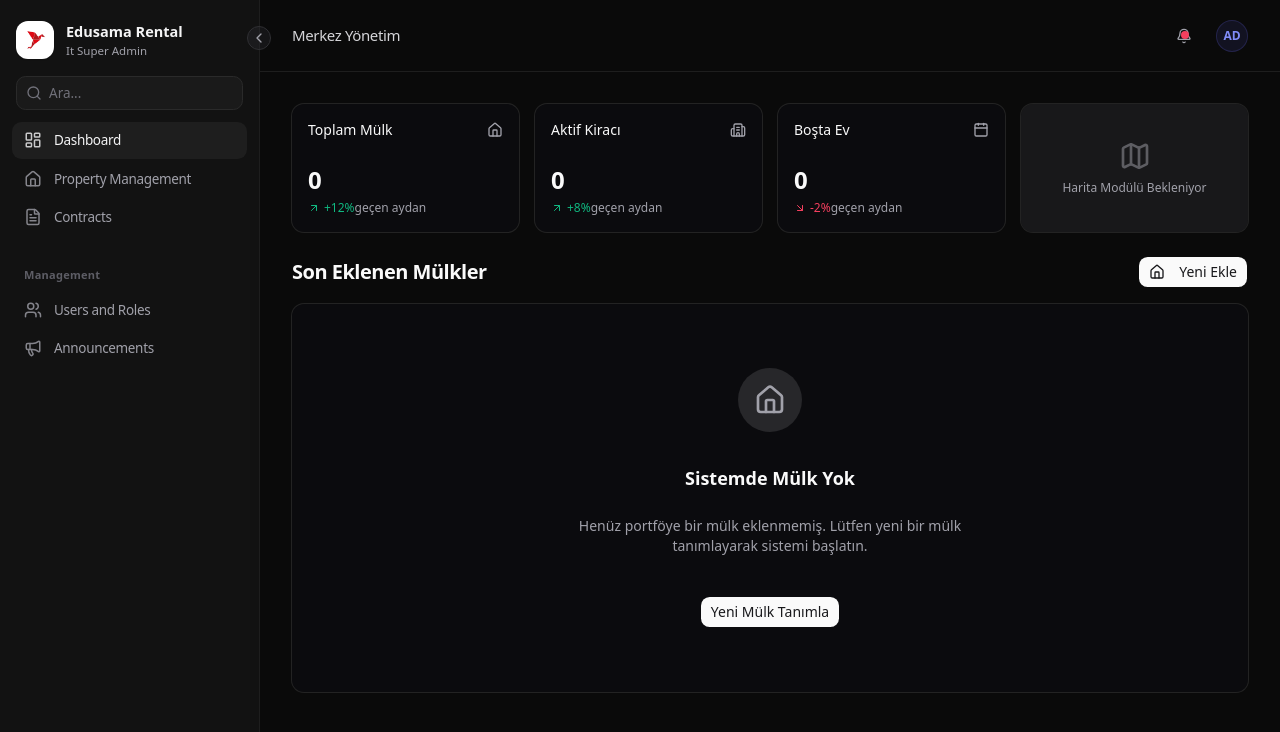
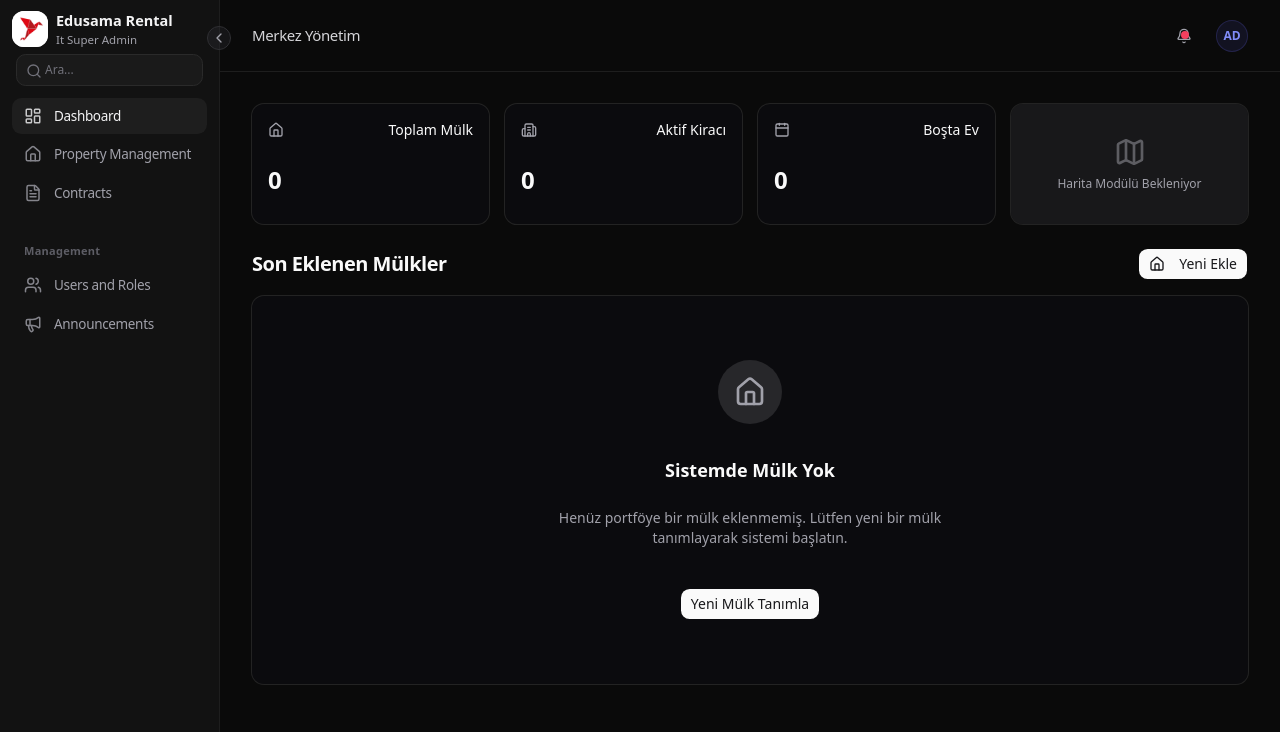
Before and after one commit to Ayrkl/JP-rental-project, a React (Vite) app: page /admin in a window 1280 px wide. Shown: the top 732 px of the page. Built offline with nearby package versions, Linux system fonts and the light colour scheme.

Commit message:
feat: implement admin dashboard layout and property management overview page

```diff
--- a/src/components/admin/AdminLayout.tsx
+++ b/src/components/admin/AdminLayout.tsx
@@ -32,14 +32,14 @@ export const AdminLayout = () => {
   ];
 
   return (
-    <div className="flex min-h-screen bg-background text-foreground dark" style={{ '--sidebar-width': collapsed ? '80px' : '260px' } as React.CSSProperties}>
+    <div className="flex min-h-screen bg-background text-foreground dark" style={{ '--sidebar-width': collapsed ? '80px' : '230px' } as React.CSSProperties}>
       {/* SIDEBAR */}
-      <aside className={`${collapsed ? 'w-20' : 'w-[260px]'} flex-shrink-0 border-r border-[#1e1e1e] bg-[#121212] transition-all duration-300 flex flex-col z-[60] relative`}>
+      <aside className={`${collapsed ? 'w-20' : 'w-[220px]'} flex-shrink-0 border-r border-[#1e1e1e] bg-[#121212] transition-all duration-300 flex flex-col z-[60] relative`}>
         {/* Header / Logo Zone */}
-        <div className="h-[72px] flex items-center px-4 pt-2">
+        <div className="h-[50px] flex items-center px-3 pt-2">
           {!collapsed ? (
-            <div className="flex items-center gap-3 w-full">
-              <div className="w-[38px] h-[38px] bg-white rounded-xl flex items-center justify-center shrink-0 shadow-sm overflow-hidden p-[5px]">
+            <div className="flex items-center gap-2 w-full">
+              <div className="w-[36px] h-[36px] bg-white rounded-xl flex items-center justify-center shrink-0 shadow-sm overflow-hidden p-[0px]">
                 <img src="/edusama_icon.webp" alt="Edusama Icon" className="w-full h-full object-contain" />
               </div>
               <div className="flex flex-col min-w-0">
@@ -70,7 +70,7 @@ export const AdminLayout = () => {
               <input
                 type="text"
                 placeholder="Ara..."
-                className="w-full bg-[#1a1a1a] border border-[#2a2a2a] rounded-lg pl-8 pr-10 py-1.5 text-[13.5px] text-zinc-200 placeholder:text-zinc-500 focus:outline-none focus:border-zinc-600 transition-all"
+                className="w-full bg-[#1a1a1a] border border-[#2a2a2a] rounded-lg pl-7 pr-10 py-1.5 text-[12px] text-zinc-200 placeholder:text-zinc-500 focus:outline-none focus:border-zinc-600 transition-all"
               />
             </div>
           </div>
--- a/src/components/admin/Dashboard.tsx
+++ b/src/components/admin/Dashboard.tsx
@@ -17,43 +17,31 @@ export const Dashboard = () => {
             <div className="grid gap-4 md:grid-cols-2 lg:grid-cols-4">
                 <Card>
                     <CardHeader className="flex flex-row items-center justify-between pb-2 space-y-0">
+                        <Home className="w-4 h-4 text-muted-foreground" />
                         <CardTitle className="text-sm font-medium">Toplam Mülk</CardTitle>
-                        <Home className="w-4 h-4 text-muted-foreground" />
                     </CardHeader>
                     <CardContent>
                         <div className="text-2xl font-bold">{properties.length}</div>
-                        <p className="text-xs text-muted-foreground flex items-center mt-1">
-                            <ArrowUpRight className="w-3 h-3 text-emerald-500 mr-1" />
-                            <span className="text-emerald-500 font-medium">+12%</span> geçen aydan
-                        </p>
                     </CardContent>
                 </Card>
 
                 <Card>
                     <CardHeader className="flex flex-row items-center justify-between pb-2 space-y-0">
+                        <Building2 className="w-4 h-4 text-muted-foreground" />
                         <CardTitle className="text-sm font-medium">Aktif Kiracı</CardTitle>
-                        <Building2 className="w-4 h-4 text-muted-foreground" />
                     </CardHeader>
                     <CardContent>
                         <div className="text-2xl font-bold">0</div>
-                        <p className="text-xs text-muted-foreground flex items-center mt-1">
-                            <ArrowUpRight className="w-3 h-3 text-emerald-500 mr-1" />
-                            <span className="text-emerald-500 font-medium">+8%</span> geçen aydan
-                        </p>
                     </CardContent>
                 </Card>
 
                 <Card>
                     <CardHeader className="flex flex-row items-center justify-between pb-2 space-y-0">
+                        <Calendar className="w-4 h-4 text-muted-foreground" />
                         <CardTitle className="text-sm font-medium">Boşta Ev</CardTitle>
-                        <Calendar className="w-4 h-4 text-muted-foreground" />
                     </CardHeader>
                     <CardContent>
                         <div className="text-2xl font-bold">0</div>
-                        <p className="text-xs text-muted-foreground flex items-center mt-1">
-                            <ArrowDownRight className="w-3 h-3 text-rose-500 mr-1" />
-                            <span className="text-rose-500 font-medium">-2%</span> geçen aydan
-                        </p>
                     </CardContent>
                 </Card>
 
@@ -134,7 +122,7 @@ export const Dashboard = () => {
             <Dialog open={!!selectedPropertyId} onOpenChange={(open) => !open && setSelectedPropertyId(null)}>
                 <DialogContent
                     className="sm:max-w-[850px] lg:max-w-[1600px] w-[95vw] bg-background border-border shadow-2xl sm:rounded-2xl max-h-[83vh] flex flex-col gap-0 p-0 overflow-hidden transition-all duration-300"
-                    style={{ left: 'calc(50% + (var(--sidebar-width, 260px) / 2))' }}
+                    style={{ left: 'calc(50% + (var(--sidebar-width, 230px) / 2))' }}
                 >
                     {/* STICKY HEADER GÖRÜNÜMÜ */}
                     <div className="px-6 md:px-8 py-5 border-b border-border bg-card/50 z-10 shrink-0">
```
